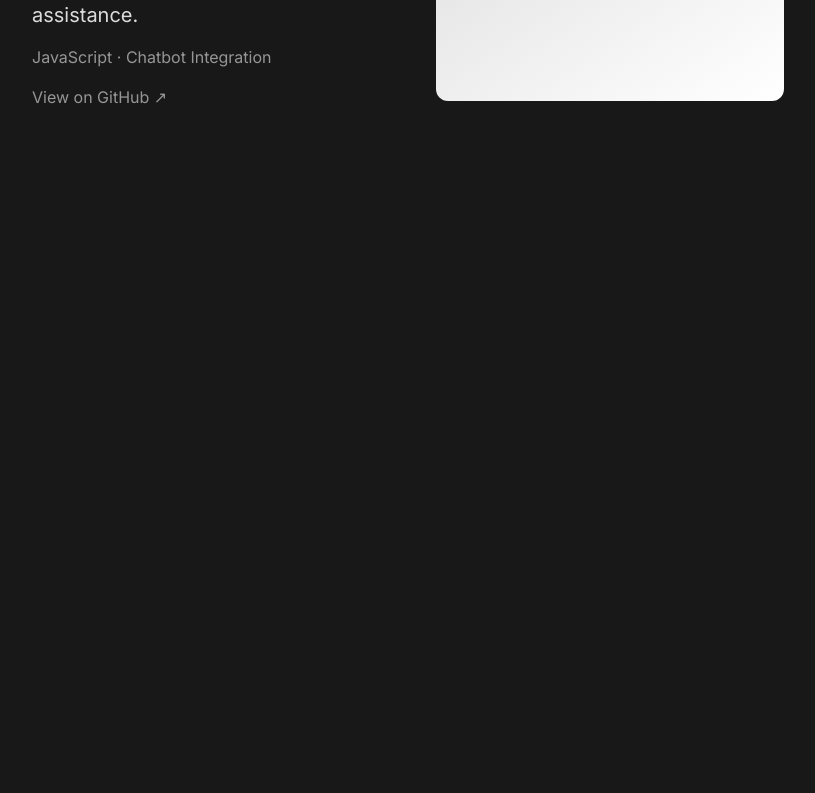
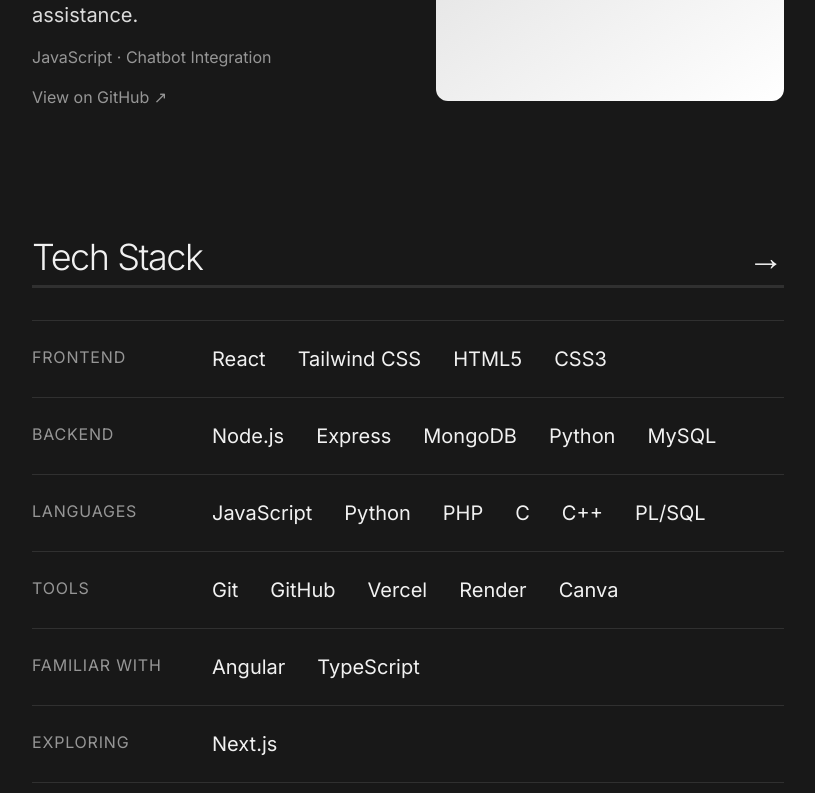
Before and after one commit to vikasprajapati3/portfolio, a React (Vite) app: page / in a window 1280 px wide. Shown: the part 2286-3079 px from the top of the page, without its empty margins (232-1047 px from the left). Before the commit the page ends 2523 px from the top, so only its background shows below. Built offline with nearby package versions, Linux system fonts and the light colour scheme.

Commit message:
fix tech stack

```diff
--- a/src/App.jsx
+++ b/src/App.jsx
@@ -2,6 +2,7 @@
 import Header from './components/Header'
 import Hero from './components/Hero'
 import Projects from './components/Projects'
+import TechStack from './components/TechStack'
 
 export default function App() {
   return (
@@ -12,6 +13,7 @@
         <Hero />
         <About />
         <Projects />
+        <TechStack />
       </main>
     </>
   )
--- /dev/null
+++ b/src/components/TechStack.jsx
@@ -0,0 +1,73 @@
+import { useEffect, useRef } from 'react'
+
+const STACK = [
+    {
+        category: 'Frontend',
+        items: ['React', 'Tailwind CSS', 'HTML5', 'CSS3',]
+    },
+    {
+        category: 'Backend',
+        items: ['Node.js', 'Express', 'MongoDB', 'Python', 'MySQL']
+    },
+    {
+        category: 'Languages',
+        items: ['JavaScript', 'Python', 'PHP', 'C', 'C++', 'PL/SQL']
+    },
+    {
+        category: 'Tools',
+        items: ['Git', 'GitHub', 'Vercel', 'Render', 'Canva']
+    },
+
+    {
+        category: 'Familiar With',
+        items: ['Angular', 'TypeScript']
+    },
+    {
+        category: 'Exploring',
+        items: ['Next.js']
+    },
+]
+
+
+export default function TechStack() {
+    const ref = useRef(null)
+
+    useEffect(() => {
+        const el = ref.current
+        const obs = new IntersectionObserver(([e]) => {
+            if (e.isIntersecting) { el.classList.add('visible'); obs.unobserve(el) }
+        }, { threshold: 0.1 })
+        obs.observe(el)
+        return () => obs.disconnect()
+    }, [])
+
+    return (
+        <section id="tech" ref={ref} className="reveal pb-32">
+            <div className="max-w-container mx-auto px-6">
+
+                <div className="flex items-center justify-between border-b-[3px] border-line pb-2 mb-8">
+                    <h2 className="text-3xl md:text-4xl font-light tracking-[-0.04em]">Tech Stack</h2>
+                    <span className="text-3xl md:text-4xl font-light">→</span>
+                </div>
+
+                <div className="border-t border-line">
+                    {STACK.map(row => (
+                        <div key={row.category}
+                            className="grid grid-cols-1 md:grid-cols-[180px_1fr] py-6 border-b border-line
+                            md:hover:pl-2.5 transition-all">
+                            <div className="text-muted uppercase tracking-wider mb-3 md:mb-0 text-sm md:text-base">
+                                {row.category}
+                            </div>
+                            <div className="flex flex-wrap gap-x-8 gap-y-1">
+                                {row.items.map(item => (
+                                    <span key={item} className="text-lg md:text-xl hover:text-muted transition">{item}</span>
+                                ))}
+                            </div>
+                        </div>
+                    ))}
+                </div>
+
+            </div>
+        </section>
+    )
+}
```
